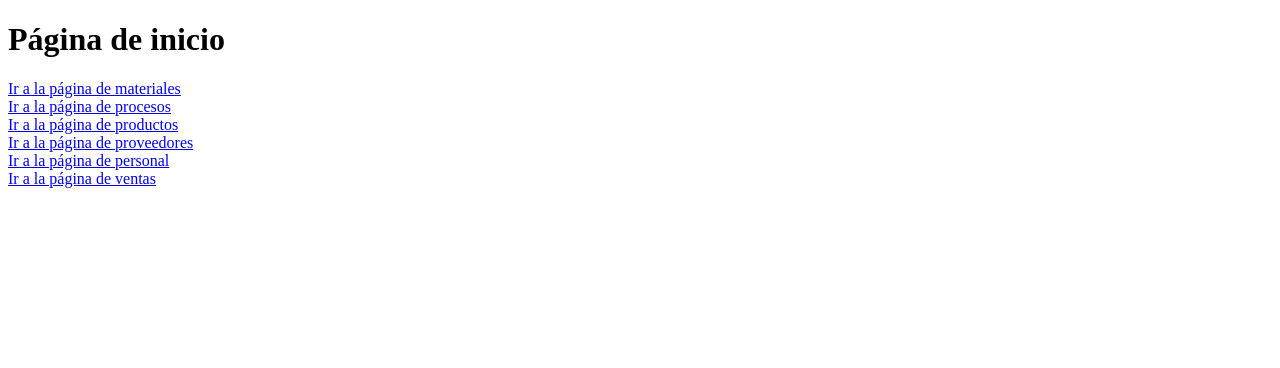
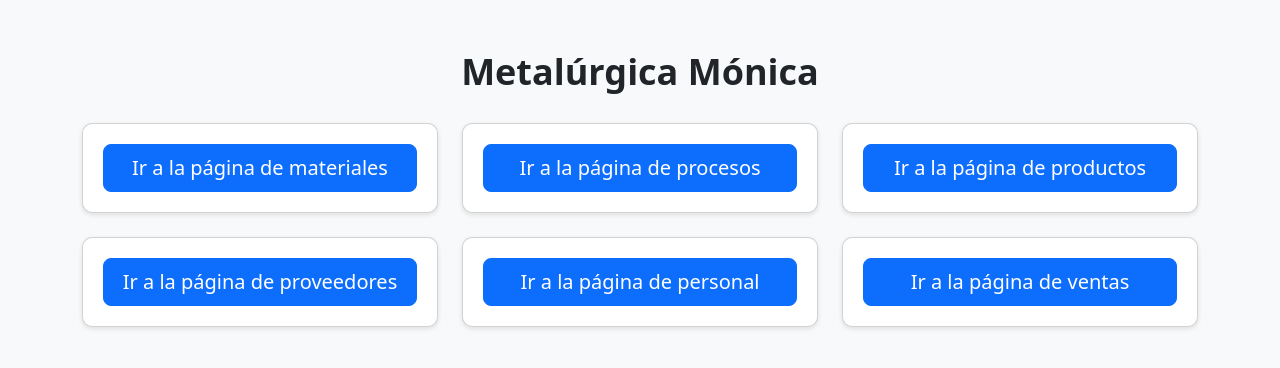
Before and after one commit to ovavellan/modelado_proyectoU1, a Flask app: page / in a window 1280 px wide. Shown: the top 368 px of the page. Run offline with Flask 3, Linux system fonts and the light colour scheme.

Commit message:
Tercer commit

```diff
--- /dev/null
+++ b/static/css/estilos-inicio.css
@@ -0,0 +1,21 @@
+body {
+    background-color: #f8f9fa;
+}
+
+.container {
+    margin-top: 50px;
+}
+
+.page-title {
+    text-align: center;
+    font-size: 36px;
+    font-weight: bold;
+    margin-bottom: 30px;
+}
+
+.card {
+    background-color: #fff;
+    border-radius: 10px;
+    box-shadow: 0 2px 5px rgba(0, 0, 0, 0.1);
+    padding: 20px;
+}
--- a/templates/inicio.html
+++ b/templates/inicio.html
@@ -1,18 +1,52 @@
 <!DOCTYPE html>
 <html lang="en">
+
 <head>
     <meta charset="UTF-8">
     <meta http-equiv="X-UA-Compatible" content="IE=edge">
     <meta name="viewport" content="width=device-width, initial-scale=1.0">
-    <title>Inicio</title>
+    <title>Metalúrgica Mónica</title>
+    <link href="https://cdn.jsdelivr.net/npm/bootstrap@5.3.0-alpha3/dist/css/bootstrap.min.css" rel="stylesheet">
+    <link rel="stylesheet" type="text/css" href="{{ url_for('static', filename='css/estilos-inicio.css') }}">
 </head>
+
 <body>
-    <h1>Página de inicio</h1>
-    <a href="{{ url_for('materiales') }}">Ir a la página de materiales</a><br>
-    <a href="{{ url_for('procesos') }}">Ir a la página de procesos</a><br>
-    <a href="{{ url_for('productos') }}">Ir a la página de productos</a><br>
-    <a href="{{ url_for('proveedores') }}">Ir a la página de proveedores</a><br>
-    <a href="{{ url_for('personal') }}">Ir a la página de personal</a><br>
-    <a href="{{ url_for('ventas') }}">Ir a la página de ventas</a>
+    <div class="container">
+        <h1 class="page-title display-4">Metalúrgica Mónica</h1>
+        <div class="row row-cols-1 row-cols-md-2 row-cols-lg-3 g-4">
+            <div class="col">
+                <div class="card">
+                    <a href="{{ url_for('materiales') }}" class="btn btn-primary btn-lg btn-block">Ir a la página de materiales</a>
+                </div>
+            </div>
+            <div class="col">
+                <div class="card">
+                    <a href="{{ url_for('procesos') }}" class="btn btn-primary btn-lg btn-block">Ir a la página de procesos</a>
+                </div>
+            </div>
+            <div class="col">
+                <div class="card">
+                    <a href="{{ url_for('productos') }}" class="btn btn-primary btn-lg btn-block">Ir a la página de productos</a>
+                </div>
+            </div>
+            <div class="col">
+                <div class="card">
+                    <a href="{{ url_for('proveedores') }}" class="btn btn-primary btn-lg btn-block">Ir a la página de proveedores</a>
+                </div>
+            </div>
+            <div class="col">
+                <div class="card">
+                    <a href="{{ url_for('personal') }}" class="btn btn-primary btn-lg btn-block">Ir a la página de personal</a>
+                </div>
+            </div>
+            <div class="col">
+                <div class="card">
+                    <a href="{{ url_for('ventas') }}" class="btn btn-primary btn-lg btn-block">Ir a la página de ventas</a>
+                </div>
+            </div>
+        </div>
+    </div>
+    <script src="https://cdn.jsdelivr.net/npm/bootstrap@5.3.0-alpha3/dist/js/bootstrap.bundle.min.js"></script>
 </body>
+
 </html>
--- a/templates/personal.html
+++ b/templates/personal.html
@@ -7,7 +7,7 @@
     <meta name="viewport" content="width=device-width, initial-scale=1.0">
     <link href="https://cdn.jsdelivr.net/npm/bootstrap@5.3.0-alpha3/dist/css/bootstrap.min.css" rel="stylesheet"
         integrity="sha384-KK94CHFLLe+nY2dmCWGMq91rCGa5gtU4mk92HdvYe+M/SXH301p5ILy+dN9+nJOZ" crossorigin="anonymous">
-
+    <link rel="stylesheet" type="text/css" href="{{ url_for('static', filename='css/estilos-boton.css') }}">
     <title>Document</title>
 </head>
 
@@ -76,6 +76,10 @@
             </div>
         </div>
     </div>
+
+    <div class="container btn-go-home-container">
+        <a href="{{ url_for('home') }}" class="btn btn-primary btn-go-home">Ir a Inicio</a>
+    </div>
 </body>
 
 </html>
--- a/templates/procesos.html
+++ b/templates/procesos.html
@@ -7,7 +7,7 @@
     <meta name="viewport" content="width=device-width, initial-scale=1.0">
     <link href="https://cdn.jsdelivr.net/npm/bootstrap@5.3.0-alpha3/dist/css/bootstrap.min.css" rel="stylesheet"
         integrity="sha384-KK94CHFLLe+nY2dmCWGMq91rCGa5gtU4mk92HdvYe+M/SXH301p5ILy+dN9+nJOZ" crossorigin="anonymous">
-
+    <link rel="stylesheet" type="text/css" href="{{ url_for('static', filename='css/estilos-boton.css') }}">
     <title>Document</title>
 </head>
 
@@ -76,6 +76,10 @@
             </div>
         </div>
     </div>
+
+    <div class="container btn-go-home-container">
+        <a href="{{ url_for('home') }}" class="btn btn-primary btn-go-home">Ir a Inicio</a>
+    </div>
 </body>
 
 </html>
```
Also changed, not shown: static/css/estilos-boton.css (added, +10 -0 lines), templates/materiales.html (+8 -1 lines), templates/productos.html (+7 -2 lines), templates/proveedores.html (+11 -5 lines), templates/ventas.html (+2 -13 lines).
